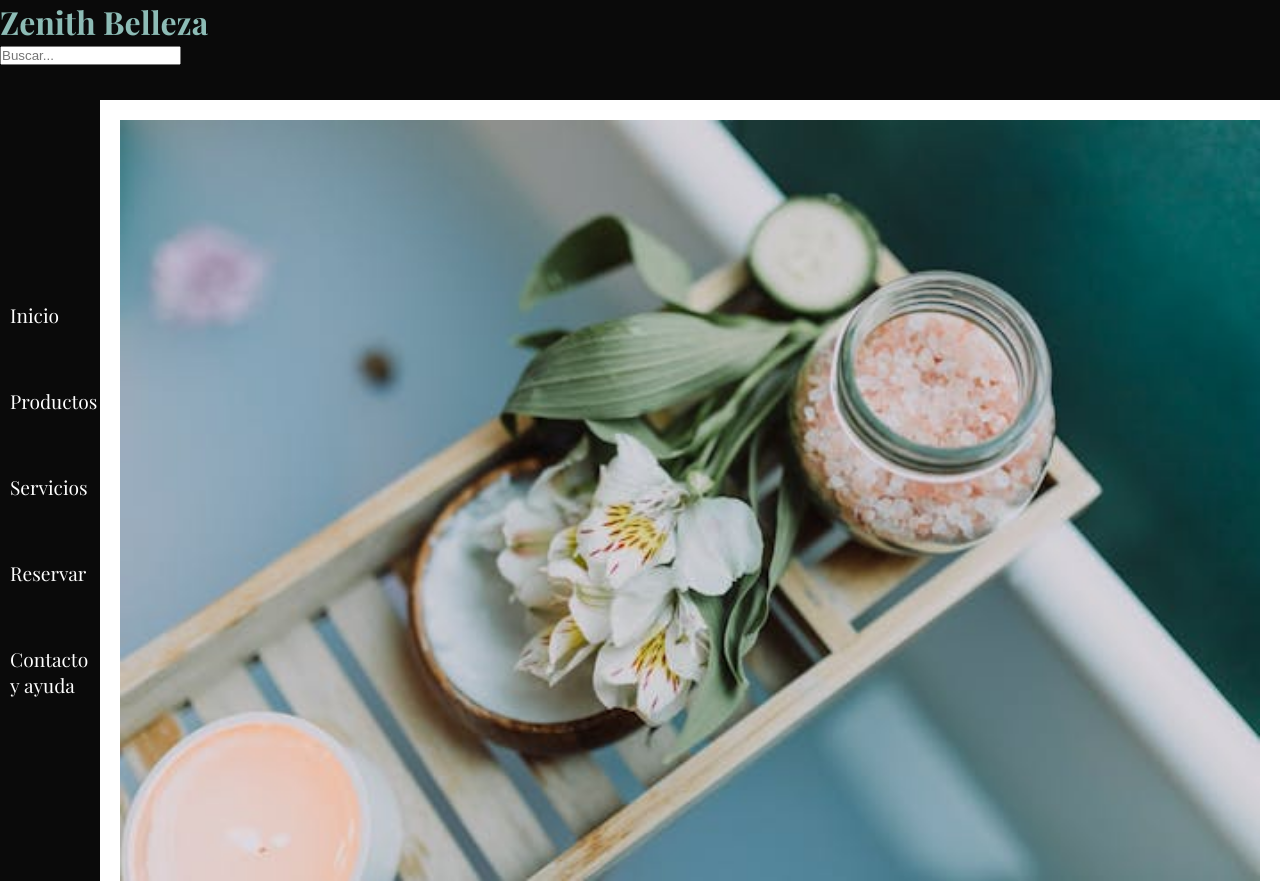
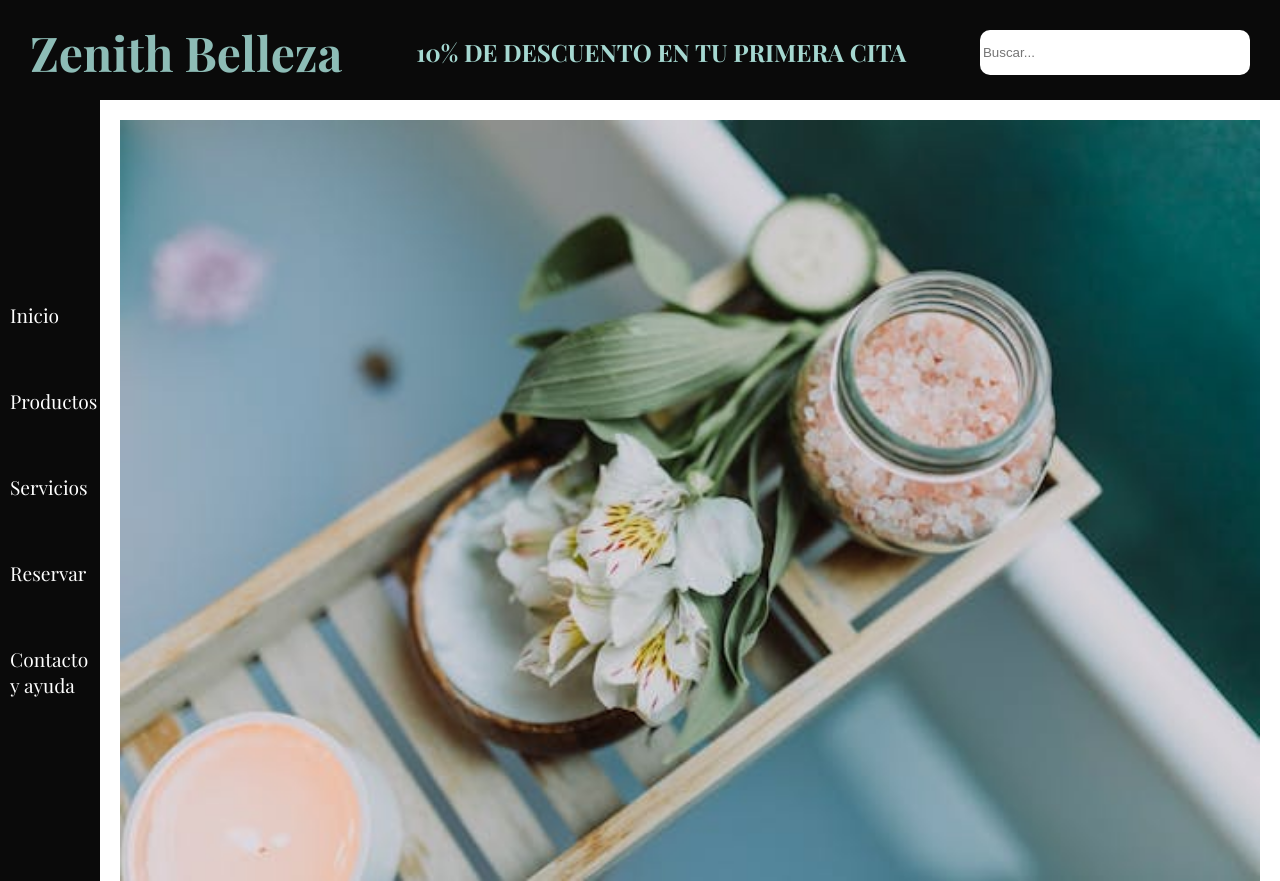
Before and after one commit to leticode/zenith-belleza, a plain HTML site: page index.html in a window 1280 px wide. Shown: the top 881 px of the page. Drawn offline with nearby package versions, Linux system fonts and the light colour scheme; a web font is replaced by a local one.

Commit message:
agregue texto al header para que no quede vacio

```diff
--- a/css/styles.css
+++ b/css/styles.css
@@ -20,7 +20,10 @@ body{
 }
 
 .contenedor-header{
-
+    display: flex;
+    justify-content: space-between;
+    align-items: center;
+    width: 100%;
 }
 
 .header-titulo{
@@ -29,18 +32,34 @@ body{
 
 .header-titulo h1{
     color: #8DBCB6;
+    font-size: 3rem;
 }
+
+.header-promocion p {
+    color: #a5d8d1;
+    font-size: 1.5rem;
+    font-weight: 700;
+    text-transform: uppercase;
+}
+
 
 .header-busqueda{
 
 }
 
 .header-busqueda input{
+    padding: 15px 90px 15px 3px;
+    border: none;
+    border-radius: 10px;
 
 }
 
 .header-busqueda input:focus{
     outline:none;
+}
+
+.header-titulo h1, .header-busqueda input {
+    margin: 20px 30px;
 }
 
 .nav{
@@ -65,17 +84,10 @@ body{
 }
 
 .nav a::after{
-    content: "";
-    position: absolute;
-    background-color: #8dbcb6;
-    height: 3px;
-    width: 0;
-    left: 10px;
-    bottom: 20px;
-    transition: 0.3s;
+
 }
 nav a:hover::after{
-    width: 80%;
+
 }
 
 .contenedor-general{
--- a/index.html
+++ b/index.html
@@ -15,10 +15,16 @@
             <div class="header-titulo">
                 <h1>Zenith Belleza</h1>
             </div>
+
+            <div class="header-promocion">
+                <p>10% de descuento en tu primera cita</p>
+            </div>
+
             <div class="header-busqueda">
                 <input type="text" placeholder="Buscar...">
             </div>
         </div>
+        <div></div>
     </header>
 
     <nav class="nav">
```
